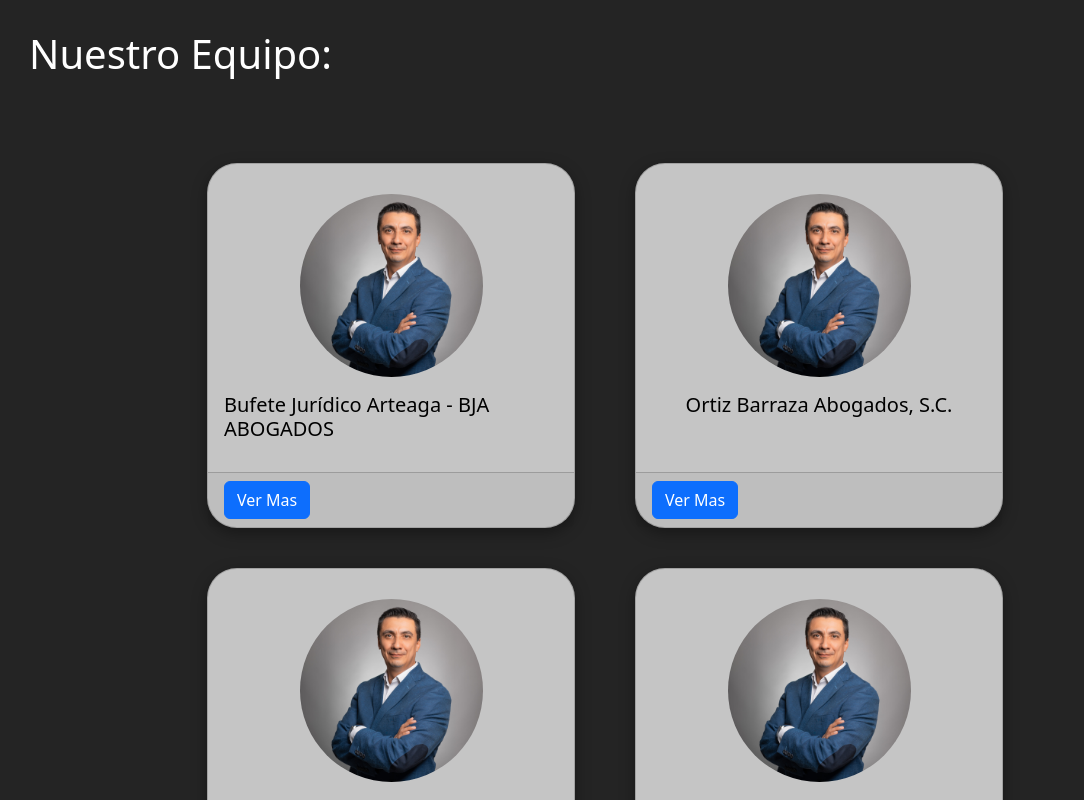
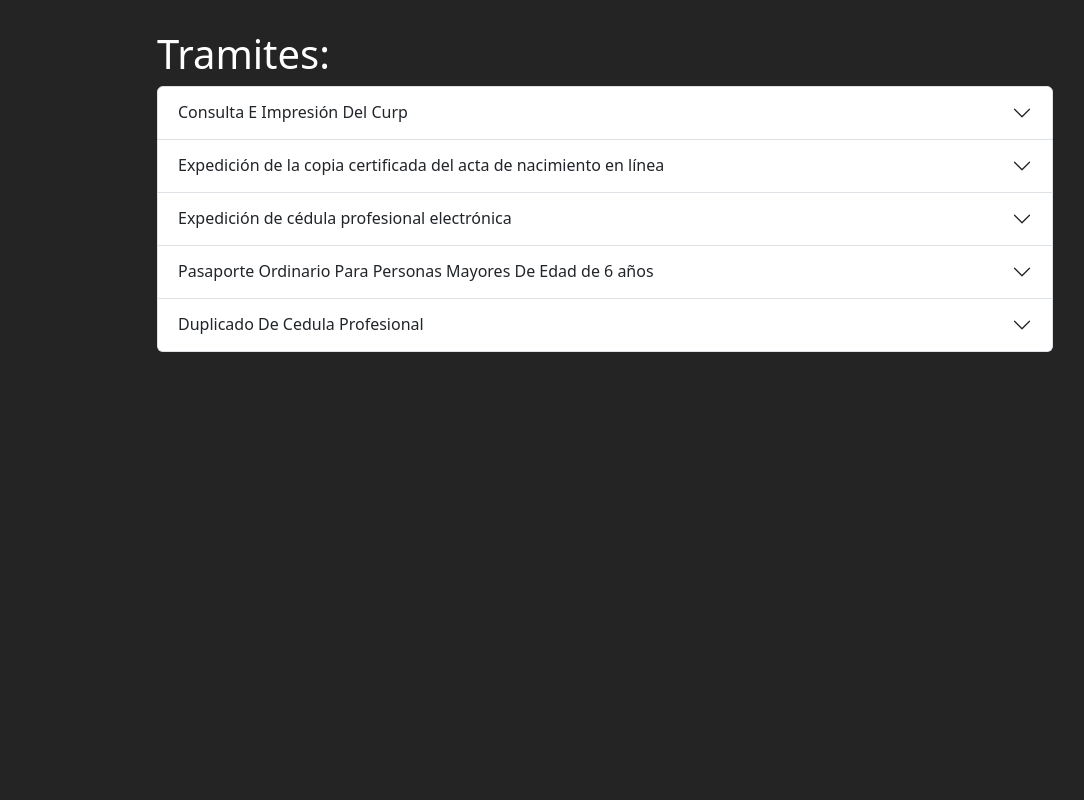
Before and after one commit to JoelSanchez01/ElBuhoPagina, a React (Vite) app: page / in a window 1280 px wide. Shown: the top 800 px of the page, without its empty margins (35-1119 px from the left). Built offline with nearby package versions, Linux system fonts and the light colour scheme.

Commit message:
se agrego el acordion y el arreglo de tramites y se termino tramites

```diff
--- /dev/null
+++ b/src/TramitesArreglo.js
@@ -0,0 +1,48 @@
+const TramitesArreglo = [
+    {
+        id:1,
+        nombre:"Consulta E Impresión Del Curp",
+        costo:"Gratuito",
+        documentos:["No se requiere ningún documento, sin embargo es importante que tengas a la mano los datos de tu documento probatorio de identidad"],
+        opciones: ["En Linea"],
+        link: "https://www.gob.mx/curp/",
+
+
+    },
+    {
+        id:2,
+        nombre:"Expedición de la copia certificada del acta de nacimiento en línea",
+        costo:"$97.00 mxn",
+        documentos:["Para tramitar tu copia certificada del acta de nacimiento en línea no es necesario ningún documento, sin embargo, debes contar con los siguientes datos", "Clave Única de Registro de Población (CURP)", "Nombre completo","Fecha de nacimiento", "Entidad de registro","Sexo", "Datos de filiación (nombre completo de madre, padre o persona que te registro)", "Para pago en línea, tarjeta de crédito o débito", "Para pago referenciado, contar con impresora para imprimir el formato de pago"],
+        opciones: ["En Linea", "Presencial"],
+        link: "https://www.gob.mx/ActaNacimiento/",
+
+    },
+    {
+        id:3,
+        nombre:"Expedición de cédula profesional electrónica",
+        costo:"$1,508.00 mxn",
+        documentos:["Solicitud firmada con e.firma la cual contendrá tu nombre, lugar y fecha de nacimiento, así como la nacionalidad, Clave Única de Registro de Población (CURP), nombre o denominación de la institución que le otorgó el título profesional, y fecha de emisión", "Archivo electrónico que contenga (según corresponda) título profesional, diploma de especialidad o grado académico, el cual previamente tu institución educativa debió registrar ante la Dirección General de Profesiones", "Pago en línea, mediante tarjeta de crédito o débito"],
+        opciones: ["En Linea", "Presencial"],
+        link: "https://msirepve.sep.gob.mx/validacionelectronica/publico/startCedulaElectronica!startWizard.action",
+    },
+    {
+        id:4,
+        nombre:"Pasaporte Ordinario Para Personas Mayores De Edad de 6 años",
+        costo:"$2,000.00 mxn",
+        documentos:["Copia certificada del acta de nacimiento expedida por la oficina del Registro Civil mexicano", "Credencial para votar del Instituto Nacional Electoral (INE/IFE)", "Entregar comprobante del pago de derechos", "Copia certificada del acta de matrimonio expedida por la oficina del Registro Civil mexicano","Copia simple de la Clave Única de Registro Población (CURP), certificada por el Registro Civil"],
+        opciones: ["Presencial",],
+        link: null,
+    },
+    {
+        id:5,
+        nombre:"Duplicado De Cedula Profesional",
+        costo:"$433.00 mxn",
+        documentos:["Solicitud firmada (e.firma) la cual contendrá tu nombre, lugar y fecha de nacimiento, así como nacionalidad y Clave Única de Registro de Población (CURP)", "Pago en línea, mediante tarjeta de crédito o débito   "],
+        opciones: ["En Linea",],
+        link: "https://www.gob.mx/cedulaprofesional",
+    }
+
+]
+
+export default TramitesArreglo;
--- a/src/main.jsx
+++ b/src/main.jsx
@@ -7,6 +7,6 @@
 import Tramites from "./pages/Tramites"
 ReactDOM.createRoot(document.getElementById('root')).render(
   <React.StrictMode>
-      <Abogados />
+      <Tramites />
   </React.StrictMode>
 )
--- a/src/pages/Tramites.jsx
+++ b/src/pages/Tramites.jsx
@@ -1,8 +1,40 @@
 import React from 'react';
+import "../styles/Tramites.css"
+import TramitesArreglo from "../TramitesArreglo";
+import Accordion from 'react-bootstrap/Accordion';
+
 
 const Tramites = ()  => {
+    const datos = TramitesArreglo;
     return <div className="tramite">
-        <h1>Aqui Van los Tramites</h1>
+        <h1>Tramites:</h1>
+
+
+        <Accordion defaultActiveKey="0">
+            {
+                datos.map(tramite =>  <Accordion.Item key={tramite.id} eventKey={tramite.id}>
+                <Accordion.Header>{tramite.nombre}</Accordion.Header>
+                <Accordion.Body>
+                <ul>
+                        { tramite.documentos.map(docs =>
+                        <li key={docs}>{docs}</li>
+                        )}
+                    </ul>                  <p>Costo: {tramite.costo}</p>
+                  <p>Opciones para realizar </p>
+                    <ul>
+                        { tramite.opciones.map(opcion =>
+                        <li key={opcion}>{opcion}</li>
+                        )}
+                    </ul>
+                    {tramite.link != null &&
+                  <a href={tramite.link}>Enlace</a>}
+
+                </Accordion.Body>
+              </Accordion.Item>
+
+            )
+            }
+      </Accordion>
     </div>
 }
 
--- /dev/null
+++ b/src/styles/Tramites.css
@@ -0,0 +1,5 @@
+.tramite {
+    width: 70%;
+    margin: 0 auto;
+    margin-top: 30px;
+}
```
Also changed, not shown: src/sections/TramiteU.jsx (added, +9 -0 lines).
